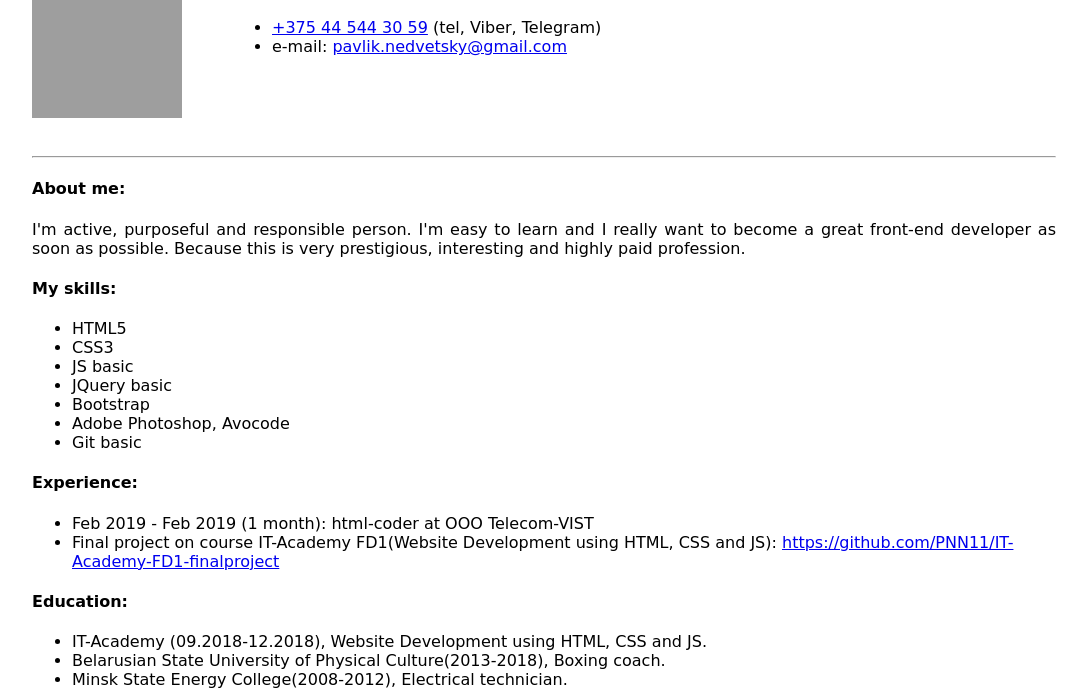
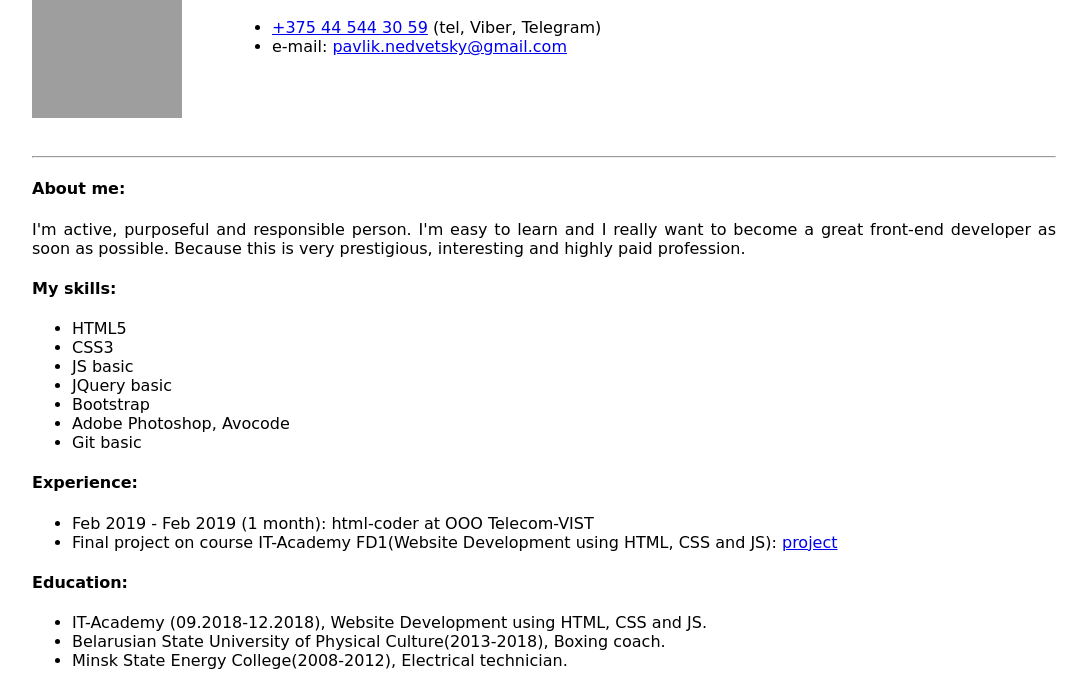
Before and after one commit to PNN11/rsschool-2019Q1-cv, a plain HTML site: page index.html in a window 1280 px wide. Shown: the part 103-796 px from the top of the page, without its empty margins (96-1183 px from the left). Drawn offline with Linux system fonts and the light colour scheme; grey boxes are pictures that could not be loaded; a web font is replaced by a local one.

Commit message:
docs: update index.html

```diff
--- a/index.html
+++ b/index.html
@@ -42,7 +42,7 @@
         <ul class="experience">
             <li>Feb 2019 - Feb 2019 (1 month): html-coder at OOO Telecom-VIST</li>
             <li>Final project on course IT-Academy FD1(Website Development using HTML, CSS and JS):
-                <a href="https://github.com/PNN11/IT-Academy-FD1-finalproject" target="_blank" title="link to project">https://github.com/PNN11/IT-Academy-FD1-finalproject</a></li>
+                <a href="https://github.com/PNN11/IT-Academy-FD1-finalproject" target="_blank" title="link to project">project</a></li>
         </ul>
         <h4>Education:</h4>
         <ul class="education">
```
